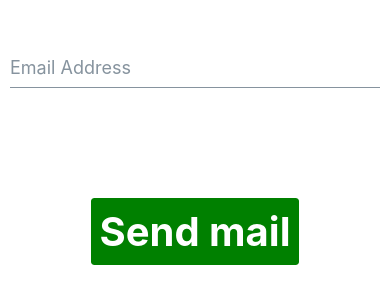
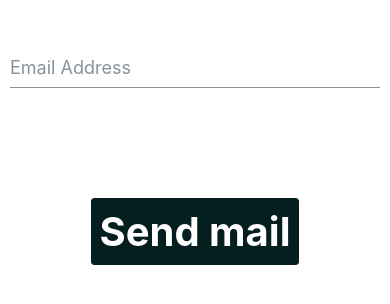
Before and after one commit to Yousuf-Mohammad/ramadanPlanner-mobileApp, a React Native app: screen /ReqPassChange in a window 390 px wide. Shown: the part 266-570 px from the top of the page. Built offline with nearby package versions, Linux system fonts and the light colour scheme.

Commit message:
new colors

```diff
--- a/assets/colors/colors.js
+++ b/assets/colors/colors.js
@@ -1,10 +1,12 @@
 export const colors = {
   dark: {},
   light: {
-    // GREEN: 'green',
-    PRIMARY: 'green',
-    // ACCENT: 'darkgoldenrod',
-    ACCENT: 'gold',
+    // PRIMARY: 'green',
+    PRIMARY: '#051f20',
+    SECONDARY: '#8eb69b',
+    CONTRAST: '#daf1dd',
+    ACCENT: '#f1ae17',
+    // ACCENT: 'gold',
     BLACK: 'black',
     WHITE: 'white',
     ERROR: 'red',
```
